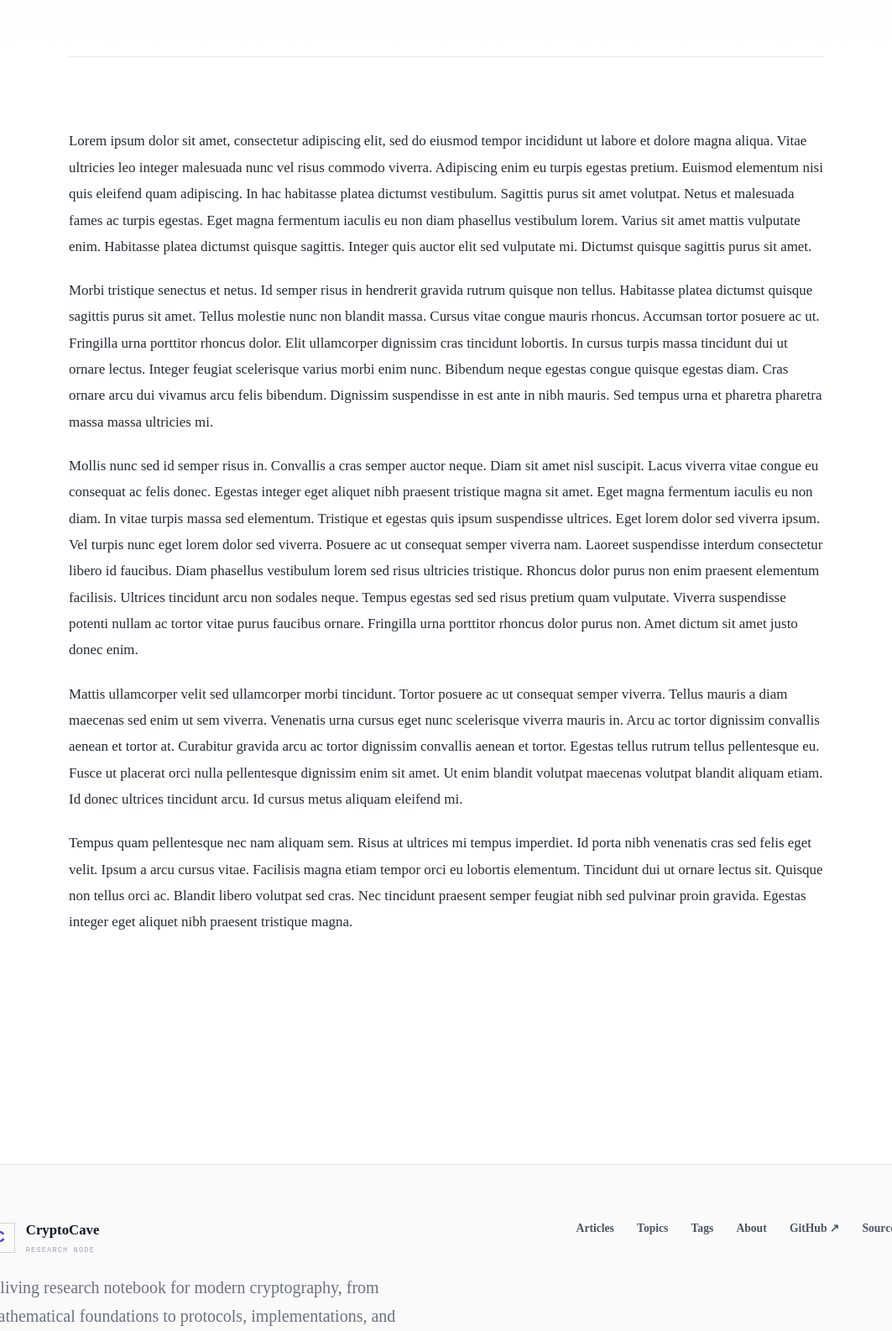
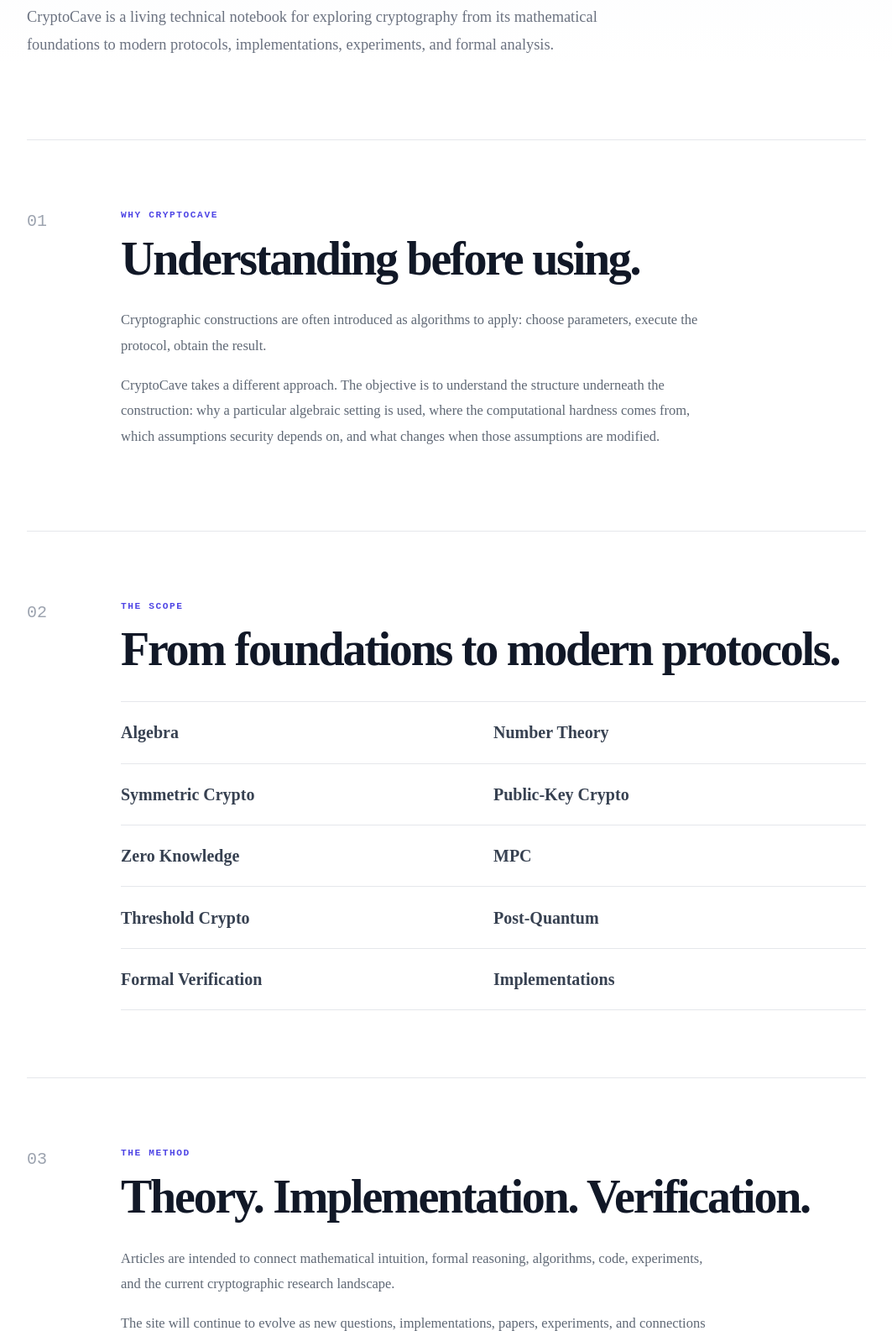
Before and after one commit to TasosVoudouris/TasosVoudouris.github.io, an Astro site: page /about in a window 1280 px wide. Shown: the part 525-2110 px from the top of the page at 84% size, without its empty margins (108-1171 px from the left). Built offline with nearby package versions, Linux system fonts and the light colour scheme; Astro itself is replaced by a stand-in of ours.

Commit message:
Polish CryptoCave branding and SEO

```diff
--- a/src/pages/about.astro
+++ b/src/pages/about.astro
@@ -1,63 +1,355 @@
 ---
-import AboutHeroImage from '../assets/blog-placeholder-about.jpg';
-import Layout from '../layouts/BlogPost.astro';
+import BaseHead from '../components/BaseHead.astro';
+import Header from '../components/Header.astro';
+import Footer from '../components/Footer.astro';
+
+import {
+	SITE_TITLE,
+	GITHUB_URL,
+} from '../consts';
 ---
 
-<Layout
-	title="About Me"
-	description="Lorem ipsum dolor sit amet"
-	pubDate={new Date('August 08 2021')}
-	heroImage={AboutHeroImage}
->
+<!doctype html>
+<html lang="en">
+
+	<head>
+		<BaseHead
+			title={`About | ${SITE_TITLE}`}
+			description="What CryptoCave is, why it exists, and how the project approaches cryptography."
+		/>
+	</head>
+
+	<body>
+
+		<Header />
+
+		<main>
+
+			<section class="hero">
+
+				<p class="eyebrow">
+					ABOUT THE CAVE
+				</p>
+
+				<h1>
+					Cryptography deserves
+					<span>deeper questions.</span>
+				</h1>
+
+				<p class="intro">
+					CryptoCave is a living technical notebook for exploring
+					cryptography from its mathematical foundations to modern
+					protocols, implementations, experiments, and formal analysis.
+				</p>
+
+			</section>
+
+
+			<section class="content">
+
+				<div class="section-number">
+					01
+				</div>
+
+				<div>
+					<p class="label">
+						WHY CRYPTOCAVE
+					</p>
+
+					<h2>
+						Understanding before using.
+					</h2>
+
 					<p>
-		Lorem ipsum dolor sit amet, consectetur adipiscing elit, sed do eiusmod tempor incididunt ut
-		labore et dolore magna aliqua. Vitae ultricies leo integer malesuada nunc vel risus commodo
-		viverra. Adipiscing enim eu turpis egestas pretium. Euismod elementum nisi quis eleifend quam
-		adipiscing. In hac habitasse platea dictumst vestibulum. Sagittis purus sit amet volutpat. Netus
-		et malesuada fames ac turpis egestas. Eget magna fermentum iaculis eu non diam phasellus
-		vestibulum lorem. Varius sit amet mattis vulputate enim. Habitasse platea dictumst quisque
-		sagittis. Integer quis auctor elit sed vulputate mi. Dictumst quisque sagittis purus sit amet.
+						Cryptographic constructions are often introduced
+						as algorithms to apply: choose parameters, execute
+						the protocol, obtain the result.
 					</p>
 
 					<p>
-		Morbi tristique senectus et netus. Id semper risus in hendrerit gravida rutrum quisque non
-		tellus. Habitasse platea dictumst quisque sagittis purus sit amet. Tellus molestie nunc non
-		blandit massa. Cursus vitae congue mauris rhoncus. Accumsan tortor posuere ac ut. Fringilla urna
-		porttitor rhoncus dolor. Elit ullamcorper dignissim cras tincidunt lobortis. In cursus turpis
-		massa tincidunt dui ut ornare lectus. Integer feugiat scelerisque varius morbi enim nunc.
-		Bibendum neque egestas congue quisque egestas diam. Cras ornare arcu dui vivamus arcu felis
-		bibendum. Dignissim suspendisse in est ante in nibh mauris. Sed tempus urna et pharetra pharetra
-		massa massa ultricies mi.
+						CryptoCave takes a different approach. The objective
+						is to understand the structure underneath the
+						construction: why a particular algebraic setting is
+						used, where the computational hardness comes from,
+						which assumptions security depends on, and what changes
+						when those assumptions are modified.
+					</p>
+				</div>
+
+			</section>
+
+
+			<section class="content">
+
+				<div class="section-number">
+					02
+				</div>
+
+				<div>
+					<p class="label">
+						THE SCOPE
+					</p>
+
+					<h2>
+						From foundations to modern protocols.
+					</h2>
+
+					<div class="scope-grid">
+
+						<span>Algebra</span>
+						<span>Number Theory</span>
+						<span>Symmetric Crypto</span>
+						<span>Public-Key Crypto</span>
+						<span>Zero Knowledge</span>
+						<span>MPC</span>
+						<span>Threshold Crypto</span>
+						<span>Post-Quantum</span>
+						<span>Formal Verification</span>
+						<span>Implementations</span>
+
+					</div>
+				</div>
+
+			</section>
+
+
+			<section class="content">
+
+				<div class="section-number">
+					03
+				</div>
+
+				<div>
+					<p class="label">
+						THE METHOD
+					</p>
+
+					<h2>
+						Theory. Implementation. Verification.
+					</h2>
+
+					<p>
+						Articles are intended to connect mathematical intuition,
+						formal reasoning, algorithms, code, experiments, and
+						the current cryptographic research landscape.
 					</p>
 
 					<p>
-		Mollis nunc sed id semper risus in. Convallis a cras semper auctor neque. Diam sit amet nisl
-		suscipit. Lacus viverra vitae congue eu consequat ac felis donec. Egestas integer eget aliquet
-		nibh praesent tristique magna sit amet. Eget magna fermentum iaculis eu non diam. In vitae
-		turpis massa sed elementum. Tristique et egestas quis ipsum suspendisse ultrices. Eget lorem
-		dolor sed viverra ipsum. Vel turpis nunc eget lorem dolor sed viverra. Posuere ac ut consequat
-		semper viverra nam. Laoreet suspendisse interdum consectetur libero id faucibus. Diam phasellus
-		vestibulum lorem sed risus ultricies tristique. Rhoncus dolor purus non enim praesent elementum
-		facilisis. Ultrices tincidunt arcu non sodales neque. Tempus egestas sed sed risus pretium quam
-		vulputate. Viverra suspendisse potenti nullam ac tortor vitae purus faucibus ornare. Fringilla
-		urna porttitor rhoncus dolor purus non. Amet dictum sit amet justo donec enim.
+						The site will continue to evolve as new questions,
+						implementations, papers, experiments, and connections
+						are explored.
+					</p>
+
+					<a
+						class="github"
+						href={GITHUB_URL}
+						target="_blank"
+						rel="noopener noreferrer"
+					>
+						Explore GitHub →
+					</a>
+				</div>
+
+			</section>
+
+
+			<section class="closing">
+
+				<p>
+					Do not stop at
+					<strong>how.</strong>
 				</p>
 
 				<p>
-		Mattis ullamcorper velit sed ullamcorper morbi tincidunt. Tortor posuere ac ut consequat semper
-		viverra. Tellus mauris a diam maecenas sed enim ut sem viverra. Venenatis urna cursus eget nunc
-		scelerisque viverra mauris in. Arcu ac tortor dignissim convallis aenean et tortor at. Curabitur
-		gravida arcu ac tortor dignissim convallis aenean et tortor. Egestas tellus rutrum tellus
-		pellentesque eu. Fusce ut placerat orci nulla pellentesque dignissim enim sit amet. Ut enim
-		blandit volutpat maecenas volutpat blandit aliquam etiam. Id donec ultrices tincidunt arcu. Id
-		cursus metus aliquam eleifend mi.
+					Keep asking
+					<strong>why.</strong>
 				</p>
 
-	<p>
-		Tempus quam pellentesque nec nam aliquam sem. Risus at ultrices mi tempus imperdiet. Id porta
-		nibh venenatis cras sed felis eget velit. Ipsum a arcu cursus vitae. Facilisis magna etiam
-		tempor orci eu lobortis elementum. Tincidunt dui ut ornare lectus sit. Quisque non tellus orci
-		ac. Blandit libero volutpat sed cras. Nec tincidunt praesent semper feugiat nibh sed pulvinar
-		proin gravida. Egestas integer eget aliquet nibh praesent tristique magna.
-	</p>
-</Layout>
+			</section>
+
+		</main>
+
+		<Footer />
+
+	</body>
+
+</html>
+
+<style>
+	main {
+		width: min(1000px, calc(100% - 3rem));
+
+		margin: 0 auto;
+	}
+
+	.hero {
+		padding: 8rem 0 6rem;
+
+		border-bottom: 1px solid #e5e7eb;
+	}
+
+	.eyebrow,
+	.label {
+		margin: 0;
+
+		font-family: monospace;
+		font-size: 0.7rem;
+		font-weight: 700;
+
+		letter-spacing: 0.14em;
+
+		color: #4f46e5;
+	}
+
+	h1 {
+		max-width: 950px;
+
+		margin: 1rem 0 2rem;
+
+		font-size: clamp(3.5rem, 8vw, 7rem);
+
+		line-height: 0.95;
+
+		letter-spacing: -0.055em;
+
+		color: #111827;
+	}
+
+	h1 span {
+		display: block;
+
+		color: #6b7280;
+	}
+
+	.intro {
+		max-width: 760px;
+
+		margin: 0;
+
+		font-size: 1.15rem;
+		line-height: 1.8;
+
+		color: #6b7280;
+	}
+
+	.content {
+		display: grid;
+		grid-template-columns: 80px 1fr;
+
+		gap: 2rem;
+
+		padding: 5rem 0;
+
+		border-bottom: 1px solid #e5e7eb;
+	}
+
+	.section-number {
+		font-family: monospace;
+
+		color: #9ca3af;
+	}
+
+	h2 {
+		margin: 0.8rem 0 1.8rem;
+
+		font-size: clamp(2rem, 5vw, 3.5rem);
+
+		line-height: 1.05;
+
+		letter-spacing: -0.04em;
+
+		color: #111827;
+	}
+
+	.content p:not(.label) {
+		max-width: 720px;
+
+		font-size: 1.03rem;
+		line-height: 1.85;
+
+		color: #5f6875;
+	}
+
+	.scope-grid {
+		display: grid;
+		grid-template-columns: repeat(2, 1fr);
+
+		margin-top: 2rem;
+
+		border-top: 1px solid #e5e7eb;
+	}
+
+	.scope-grid span {
+		padding: 1.2rem 0;
+
+		border-bottom: 1px solid #e5e7eb;
+
+		font-weight: 600;
+
+		color: #374151;
+	}
+
+	.scope-grid span:nth-child(odd) {
+		padding-right: 2rem;
+	}
+
+	.github {
+		display: inline-block;
+
+		margin-top: 1.5rem;
+
+		font-family: monospace;
+		font-size: 0.8rem;
+		font-weight: 700;
+
+		color: #4f46e5;
+
+		text-decoration: none;
+	}
+
+	.closing {
+		padding: 7rem 0;
+	}
+
+	.closing p {
+		margin: 0;
+
+		font-size: clamp(2.5rem, 6vw, 5rem);
+
+		line-height: 1.05;
+
+		letter-spacing: -0.05em;
+
+		color: #9ca3af;
+	}
+
+	.closing strong {
+		color: #111827;
+	}
+
+	@media (max-width: 700px) {
+		main {
+			width: calc(100% - 2rem);
+		}
+
+		.hero {
+			padding: 5rem 0 4rem;
+		}
+
+		.content {
+			grid-template-columns: 1fr;
+		}
+
+		.section-number {
+			display: none;
+		}
+
+		.scope-grid {
+			grid-template-columns: 1fr;
+		}
+
+		.scope-grid span:nth-child(odd) {
+			padding-right: 0;
+		}
+	}
+</style>
```
Also changed, not shown: src/content.config.ts (+8 -13 lines). Lines whose indentation alone changed are shown as unchanged.
